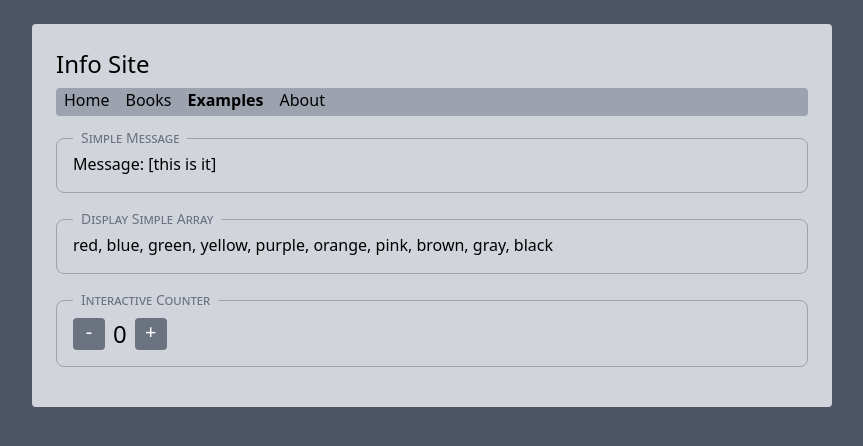
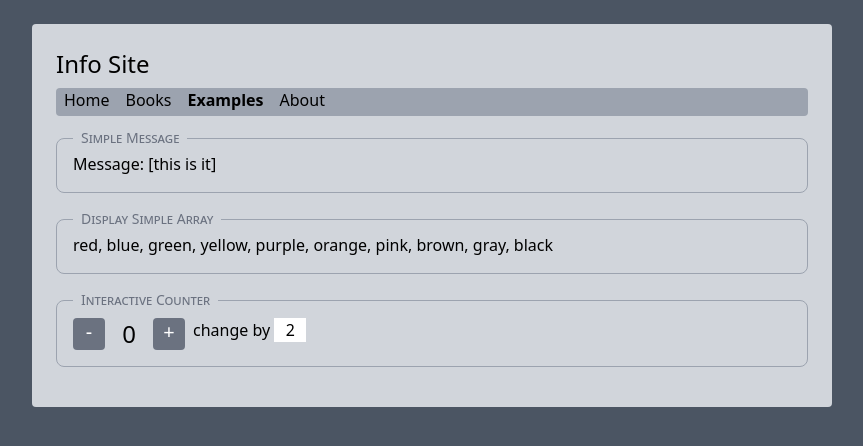
Before and after one commit to edwardtanguay/vue3-showcase-site, a Vue app: page /examples001 in a window 1280 px wide. Shown: the top 446 px of the page, without its empty margins (208-1071 px from the left). Built offline with nearby package versions, Linux system fonts and the light colour scheme.

Commit message:
change increment by

```diff
--- a/src/examples/ExampleCounter.vue
+++ b/src/examples/ExampleCounter.vue
@@ -4,16 +4,17 @@ import { defineComponent, ref } from 'vue'
 export default defineComponent({
 	setup() {
 		const count = ref(0)
+		const changeAmount = ref(2)
 
 		const increment = () => {
-			count.value++
+			count.value += Number(changeAmount.value)
 		}
 
 		const decrement = () => {
-			count.value--
+			count.value -= Number(changeAmount.value)
 		}
 
-		return { count, increment, decrement }
+		return { count, increment, decrement, changeAmount }
 	}
 })
 </script>
@@ -21,7 +22,10 @@ export default defineComponent({
 <template>
 	<div class="flex gap-2">
 		<button class="btn w-[2rem]" @click="decrement">-</button>
-		<p class="text-2xl">{{ count }}</p>
+		<p class="text-2xl w-[2rem] text-center">{{ count }}</p>
 		<button class="btn w-[2rem]" @click="increment">+</button>
+		<div>
+		change by <input v-model="changeAmount" class="w-[2rem] text-center"/>
+		</div>
 	</div>
 </template>
```
